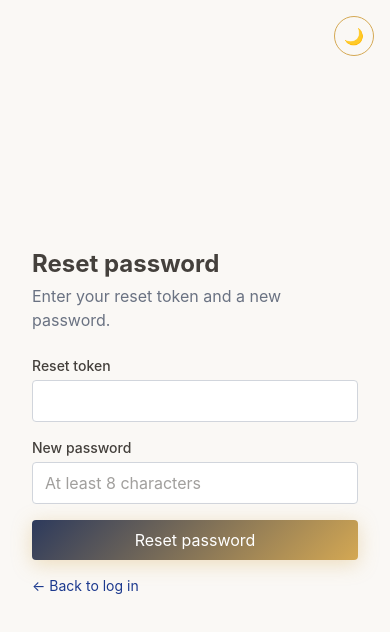
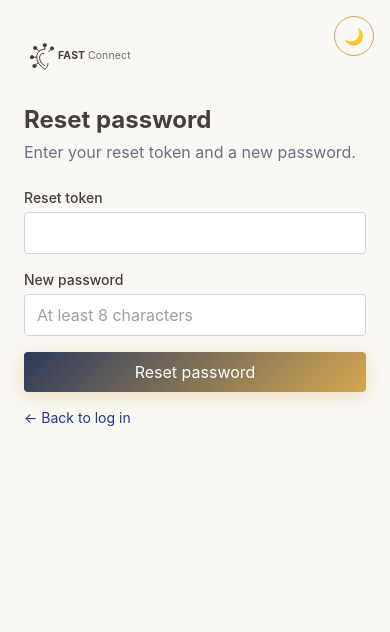
Before and after one commit to MustafaBasit521/Fast_Connect, a React (Vite) app in the folder Frontend/: page /reset-password in a window 390 px wide. Shown: the top 632 px of the page. Built offline with nearby package versions, Linux system fonts and the light colour scheme.

Commit message:
Added responsiveness to the login page

```diff
--- /dev/null
+++ b/Frontend/src/components/Logo.jsx
@@ -0,0 +1,35 @@
+// Inline (not <img>) on purpose — an <img src="/logo.svg"> can't be recolored with
+// currentColor, so it would look wrong on the dark panel/dark theme. Inlined here, the
+// icon + wordmark both use currentColor and pick up whatever text color is active.
+function Logo({ className = "h-8 w-auto" }) {
+  return (
+    <svg viewBox="0 0 320 80" className={className} xmlns="http://www.w3.org/2000/svg">
+      <g fill="none" stroke="currentColor" strokeWidth="2.5" strokeLinecap="round" strokeLinejoin="round" transform="translate(10, 5)">
+        <path d="M 42,18 C 30,18 22,26 22,38 C 22,54 36,64 42,68 C 48,64 50,58 50,54" />
+        <path d="M 40,28 C 32,28 29,33 29,40 C 29,50 38,57 42,59" />
+
+        <line x1="28" y1="23" x2="18" y2="15" />
+        <circle cx="18" cy="15" r="4" fill="currentColor" />
+
+        <line x1="42" y1="18" x2="42" y2="8" />
+        <circle cx="42" cy="8" r="4" fill="currentColor" />
+
+        <line x1="52" y1="24" x2="60" y2="16" />
+        <circle cx="60" cy="16" r="4" fill="currentColor" />
+
+        <line x1="22" y1="38" x2="10" y2="38" />
+        <circle cx="10" cy="38" r="4" fill="currentColor" />
+
+        <line x1="26" y1="52" x2="16" y2="60" />
+        <circle cx="16" cy="60" r="4" fill="currentColor" />
+      </g>
+
+      <text x="85" y="48" fill="currentColor" fontFamily="Inter, system-ui, -apple-system, sans-serif" fontSize="26" letterSpacing="0.5">
+        <tspan fontWeight="700">FAST </tspan>
+        <tspan fontWeight="400" opacity="0.75">Connect</tspan>
+      </text>
+    </svg>
+  )
+}
+
+export default Logo
--- a/Frontend/src/layouts/AppShell.jsx
+++ b/Frontend/src/layouts/AppShell.jsx
@@ -5,6 +5,7 @@ import { useTheme } from "../context/ThemeContext"
 import { initials } from "../utils/initials"
 import Particles from "../components/Particles"
 import NotificationsDropdown from "../components/NotificationsDropdown"
+import Logo from "../components/Logo"
 
 const API = "https://fast-connect-bay.vercel.app"
 
@@ -68,8 +69,7 @@ function AppShell() {
           >
             ☰
           </button>
-          <img src="/logo.svg" alt="FAST Connect" className="h-8 w-auto shrink-0" />
-          <span className="font-semibold hidden sm:inline">FAST Connect</span>
+          <Logo className="h-7 w-auto shrink-0" />
         </div>
 
         <div className="flex items-center gap-2 sm:gap-3 relative">
--- a/Frontend/src/layouts/AuthLayout.jsx
+++ b/Frontend/src/layouts/AuthLayout.jsx
@@ -1,7 +1,7 @@
 import { Outlet } from "react-router-dom"
 import { useTheme } from "../context/ThemeContext"
-import Typewriter from "../components/Typewriter"
 import Particles from "../components/Particles"
+import Logo from "../components/Logo"
 
 function AuthLayout() {
   const { theme, toggleTheme } = useTheme()
@@ -23,11 +23,8 @@ function AuthLayout() {
       >
         {theme === "light" && <Particles />}
 
-        <div className="flex items-center gap-2 relative z-10">
-          <img src="/logo.svg" alt="FAST Connect" className="h-8 w-auto" />
-          <span className="font-semibold text-lg">
-            <Typewriter text="FAST Connect" />
-          </span>
+        <div className="relative z-10">
+          <Logo className="h-9 w-auto" />
         </div>
 
         <div className="relative z-10">
@@ -38,8 +35,12 @@ function AuthLayout() {
         <p className="text-sm opacity-60 relative z-10">LAHORE CAMPUS · lhr.nu.edu.pk</p>
       </div>
 
-      <div className="w-full md:w-1/2 flex items-center justify-center p-8">
-        <div className="w-full max-w-sm">
+      <div className="w-full md:w-1/2 flex flex-col md:items-center md:justify-center p-6 sm:p-8">
+        <div className="flex md:hidden items-center mb-8 mt-4">
+          <Logo className="h-8 w-auto" />
+        </div>
+
+        <div className="w-full max-w-sm md:mx-auto">
           <Outlet />
         </div>
       </div>
```
